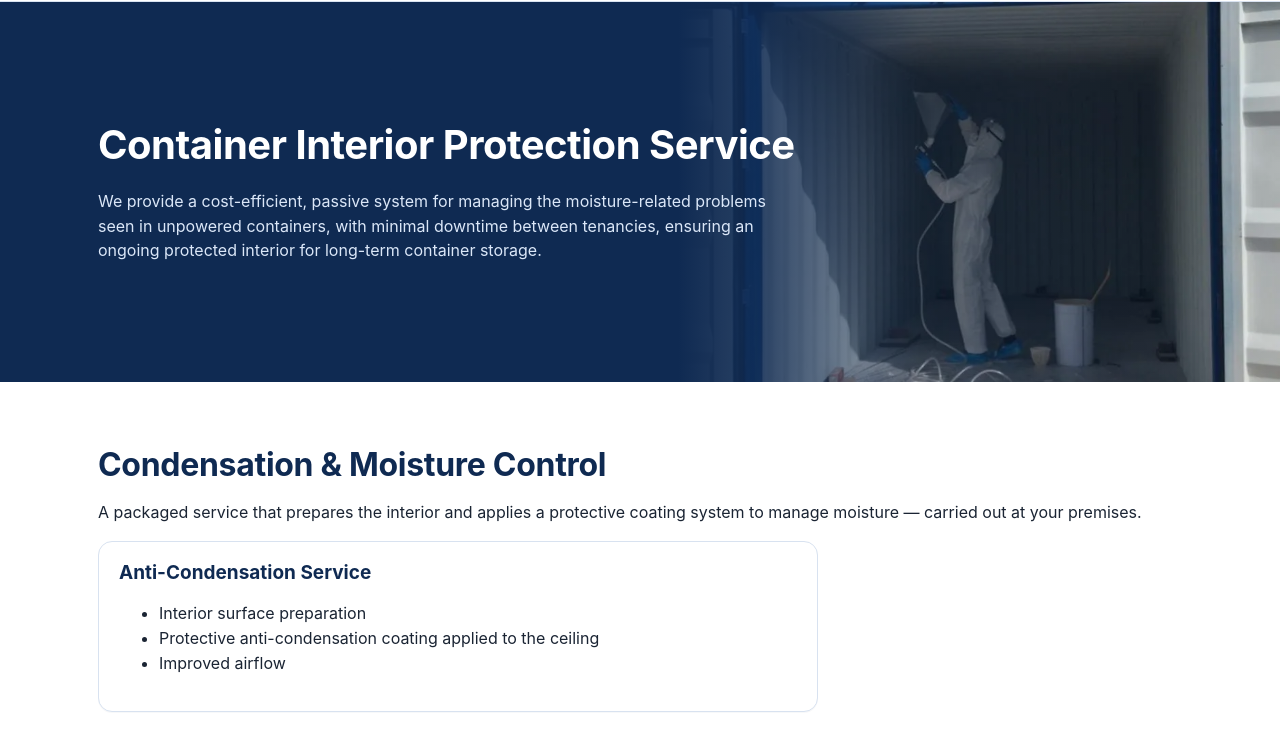
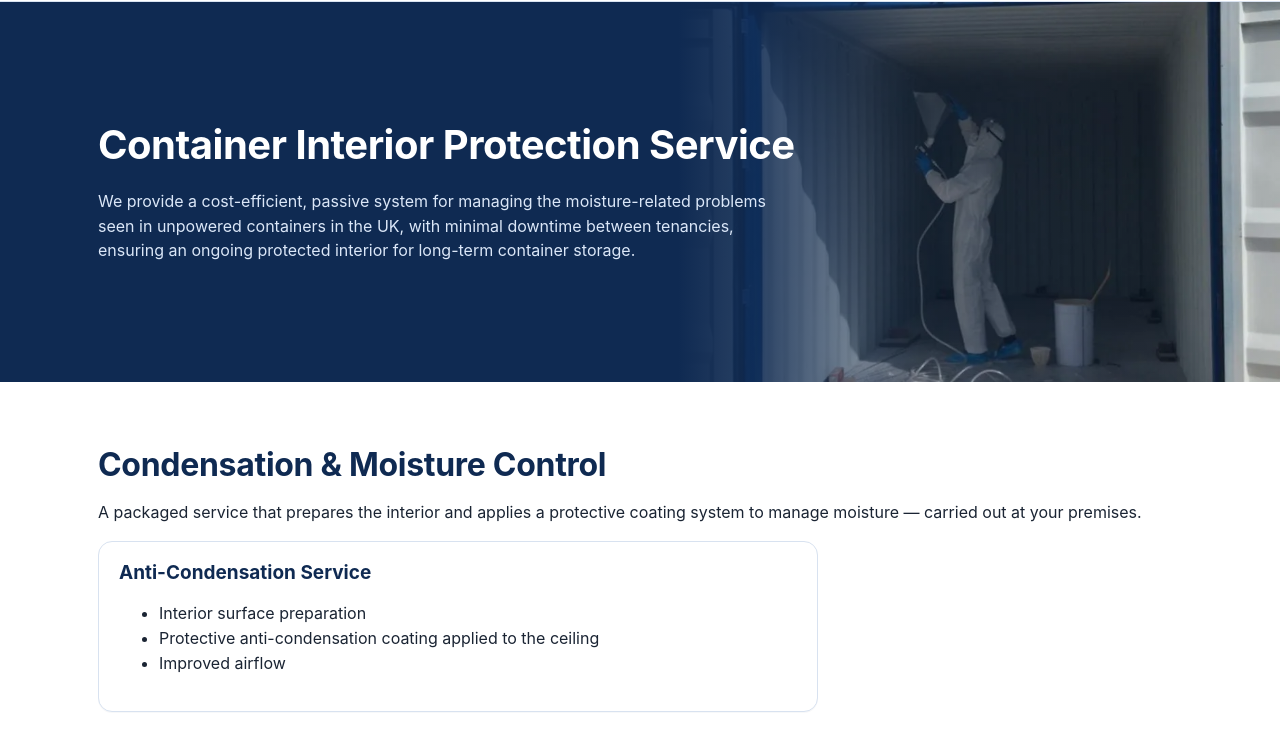
Before and after one commit to andyhewitt35-cmyk/hewitt-storage-preview, a plain HTML site: page modifications.htm in a window 1280 px wide. Shown: the part 63-800 px from the top of the page. Drawn offline with Linux system fonts and the light colour scheme.

Commit message:
Preview update 2026-10-16 14:35

```diff
--- a/modifications.htm
+++ b/modifications.htm
@@ -29,7 +29,7 @@
 <nav class="site-nav" id="site-nav" aria-label="Main"><ul><li><a href="index.htm">Home</a></li><li><a href="business.htm">For Business</a></li><li><a href="container-hire.htm">Container Hire</a></li><li><a href="modifications.htm" aria-current="page">Container Modifications</a></li><li><a href="sales.htm">Sales</a></li><li><a class="nav-cta" href="reserve.htm">Reserve / Enquire</a></li></ul></nav>
 </div></header>
 <main id="main">
-<section class="page-hero mods-hero"><div class="wrap"><h1>Container Interior Protection Service</h1><p>We provide a cost-efficient, passive system for managing the moisture-related problems seen in unpowered containers, with minimal downtime between tenancies, ensuring an ongoing protected interior for long-term container storage.</p></div></section>
+<section class="page-hero mods-hero"><div class="wrap"><h1>Container Interior Protection Service</h1><p>We provide a cost-efficient, passive system for managing the moisture-related problems seen in unpowered containers in the UK, with minimal downtime between tenancies, ensuring an ongoing protected interior for long-term container storage.</p></div></section>
 <section class="block"><div class="wrap"><h2>Condensation &amp; Moisture Control</h2><p class="lead">A packaged service that prepares the interior and applies a protective coating system to manage moisture — carried out at your premises.</p>
 <div class="grid c1 svc" style="max-width:720px"><div class="card"><h3>Anti-Condensation Service</h3><ul><li>Interior surface preparation</li><li>Protective anti-condensation coating applied to the ceiling</li><li>Improved airflow</li></ul></div></div></div></section>
 <section class="block"><div class="wrap"><h2>Some of our work</h2>
```
